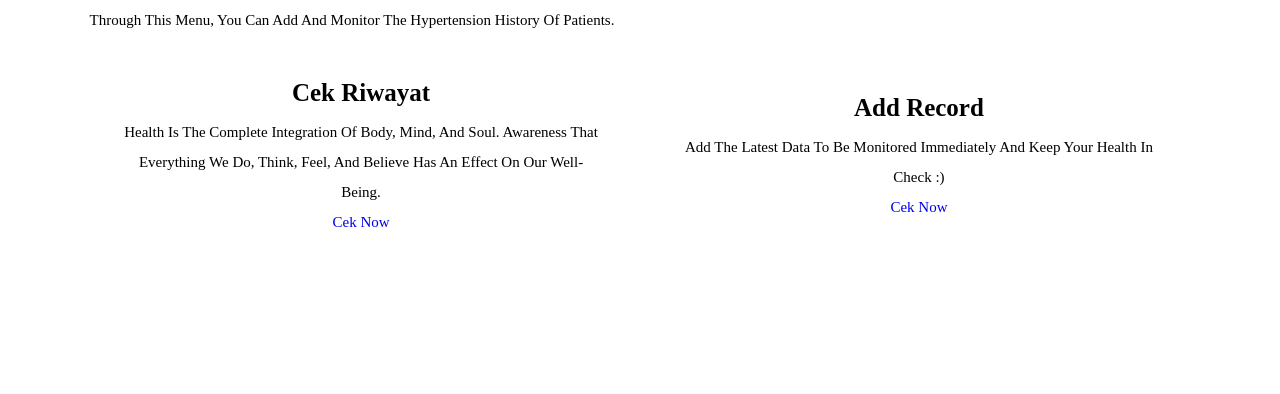
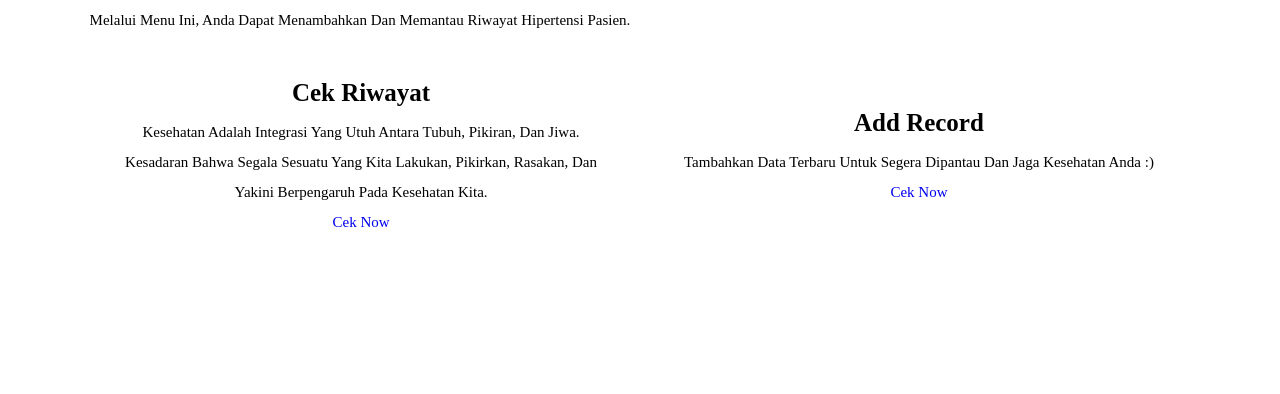
Before and after one commit to radara09/hyper-monitor-ndn, a website built with webpack: page public/index.html in a window 1280 px wide. Shown: the part 647-1041 px from the top of the page. Built offline with nearby package versions, Linux system fonts and the light colour scheme; some packages are replaced by stand-ins of ours; files whose address does not match are found by name; what @ndn/packet, @ndn/ws-transport would draw is missing.

Commit message:
update css sP index home

```diff
--- a/public/index.html
+++ b/public/index.html
@@ -67,7 +67,7 @@
         <div class="service-content">
             <div class="left-service-content">
                 <h1>Hypertension Medical Record</h1>
-                <p>Through this menu, you can add and monitor the hypertension history of patients.</p>
+                <p>Melalui menu ini, Anda dapat menambahkan dan memantau riwayat hipertensi pasien.</p>
             </div>
         </div>
         <div class="main-services">
@@ -76,7 +76,7 @@
                     <i class="fas fa-notes-medical"></i>
                 </div>
                 <h2>Cek Riwayat</h2>
-                <p>Health is the complete integration of body, mind, and soul. Awareness that everything we do, think, feel, and believe has an effect on our well-being.</p>
+                <p>Kesehatan adalah integrasi yang utuh antara tubuh, pikiran, dan jiwa. Kesadaran bahwa segala sesuatu yang kita lakukan, pikirkan, rasakan, dan yakini berpengaruh pada kesehatan kita.</p>
                 <a href="login.html">Cek Now</a>
             </div>
 
@@ -85,7 +85,7 @@
                     <i class="fas fa-hospital-user"></i>
                 </div>
                 <h2>Add Record</h2>
-                <p>Add the latest data to be monitored immediately and keep your health in check :)</p>
+                <p>Tambahkan data terbaru untuk segera dipantau dan jaga kesehatan Anda :)</p>
                 <a href="login.html">Cek Now</a>
             </div>
         </div>
```
